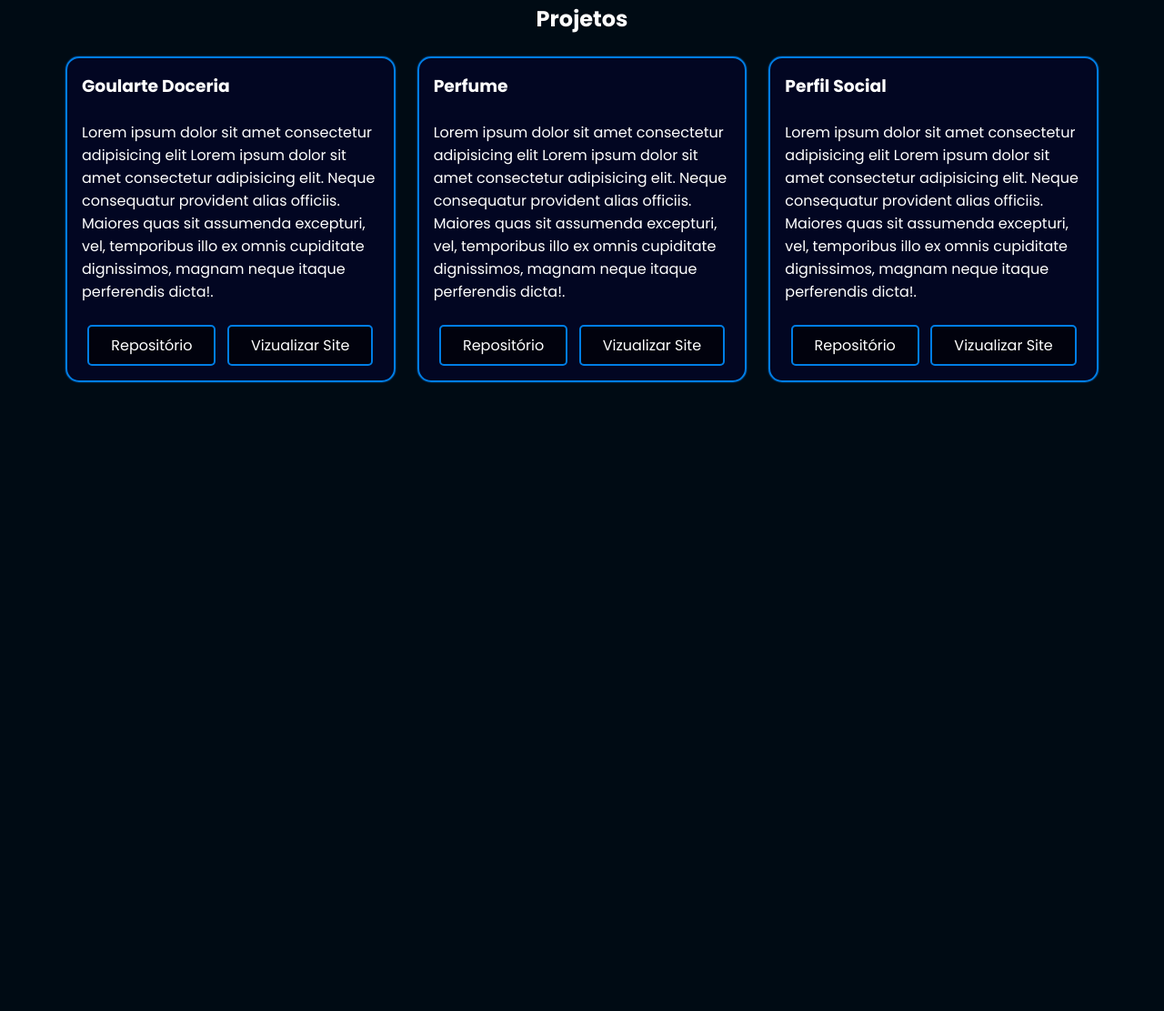
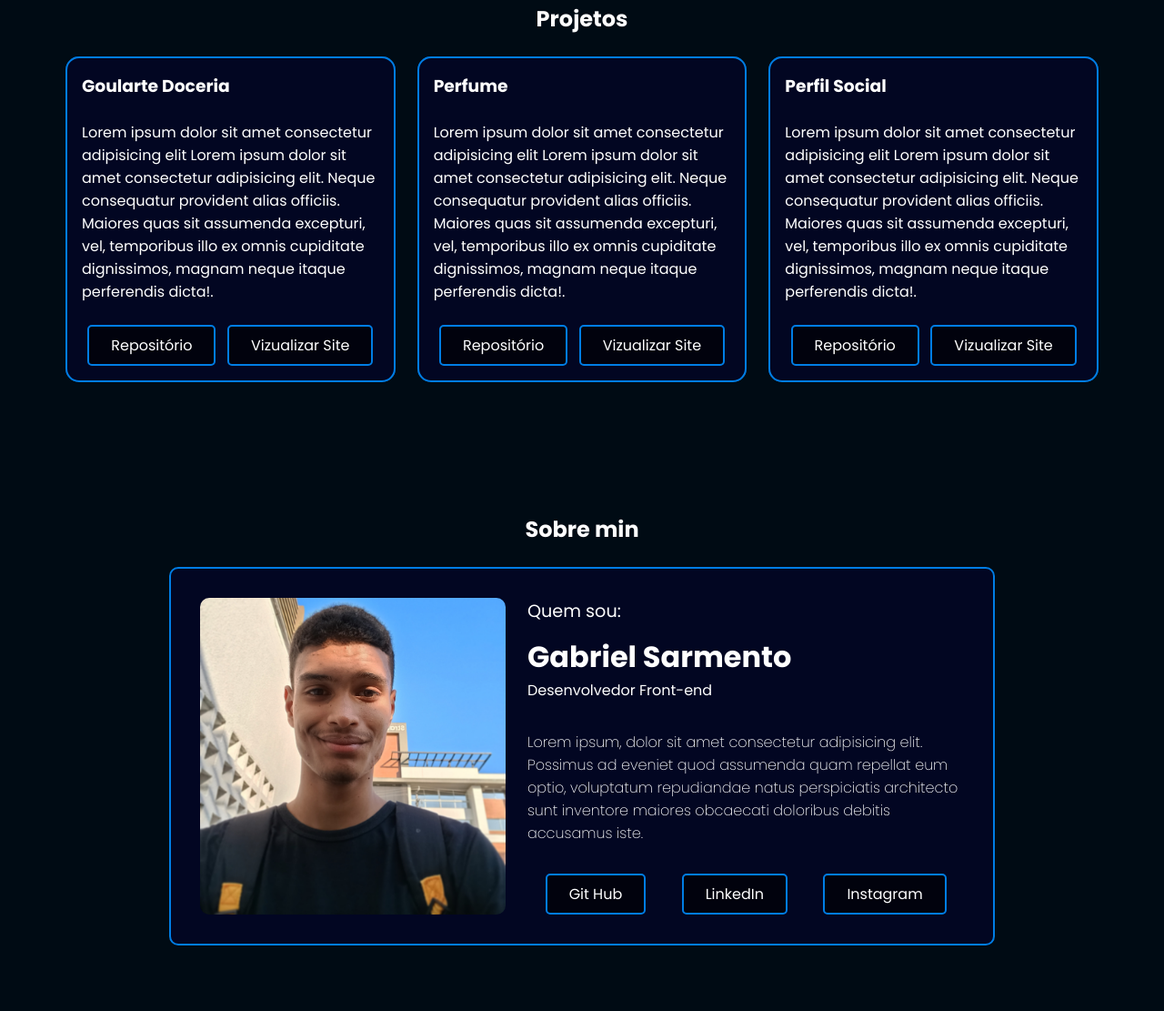
Before and after one commit to GabrielSarmento/Meu-Portifolio, a plain HTML site: page index.html in a window 1280 px wide. Shown: the part 856-1967 px from the top of the page at 91% size. Before the commit the page ends 1348 px from the top, so only its background shows below. Drawn offline with Linux system fonts and the light colour scheme.

Commit message:
sobre min quase finalizado

```diff
--- a/index.html
+++ b/index.html
@@ -58,6 +58,23 @@
                 </div>
             </div>
         </section>
+        <section class="sobre-min">
+            <h2>Sobre min</h2>
+            <div class="container-sobre">
+                <img src="img/ftperfil.jpg" alt="">
+                <div class="container-sobre-descriçao">
+                    <p class="quemsou">Quem sou:</p>
+                    <h4>Gabriel Sarmento</h4>
+                    <p class="dev">Desenvolvedor Front-end</p>
+                    <p class="desc" >Lorem ipsum, dolor sit amet consectetur adipisicing elit. Possimus ad eveniet quod assumenda quam repellat eum optio, voluptatum repudiandae natus perspiciatis architecto sunt inventore maiores obcaecati doloribus debitis accusamus iste.</p>
+                    <div class="buttons">
+                        <a href="">Git Hub</a>
+                        <a href="">LinkedIn</a>
+                        <a href="">Instagram</a>
+                    </div>
+                </div>
+            </div>
+        </section>
     </main>
     <script src="main.js"></script>
 </body>
--- a/style.css
+++ b/style.css
@@ -1,6 +1,8 @@
 @import url('styles/header.css');
 @import url(styles/banner.css);
 @import url(styles/projetos.css);
+@import url(styles/sobremin.css);
+
 
 /*Font Principal*/
 @import url('https://fonts.googleapis.com/css2?family=Poppins:ital,wght@0,100;0,200;0,300;0,400;0,500;0,600;0,700;0,800;0,900;1,100;1,200;1,300;1,400;1,500;1,600;1,700;1,800;1,900&display=swap');
--- /dev/null
+++ b/styles/sobremin.css
@@ -0,0 +1,78 @@
+.sobre-min{
+    padding: 4.5em;
+    display: flex;
+    align-items: center;
+    flex-direction: column;
+}
+.sobre-min h2 {
+    color: white;
+    padding-bottom: 1em;
+}
+
+.container-sobre{
+    width: 80%;
+    background-color:  rgba(5, 0, 53, 0.438);
+    display: flex;
+    gap: 1.5em;
+    padding: 2em;
+    border-radius: 10px;
+    border: 2px solid var(--cor-destaque);
+}
+
+.container-sobre img {
+    width: 40%;
+    border-radius: 10px;
+}
+
+.container-sobre-descriçao{
+    display: flex;
+    flex-direction: column;
+    gap: 2em;
+}
+
+.quemsou{
+    font-size:1.2em ;
+    margin-bottom: -1em;
+}
+
+h4 {
+    font-size: 2em;
+}
+
+
+.dev {
+    margin-top: -2em;
+}
+
+.desc {
+    font-weight: 250;
+}
+/*
+.buttons {
+    display: flex;
+    padding: 1em;
+    gap: 2em;
+    justify-content: center;
+
+
+}*/
+
+.buttons{
+    display: flex;
+    width: 100%;
+    justify-content: space-around;
+}
+
+.buttons a {
+    text-decoration: none;
+    background-color: rgba(0, 0, 0, 0.623);
+    color: white;
+    border: 2px solid var(--cor-destaque);
+    border-radius: 5px;
+    padding: 0.5em 1.5em;
+}
+
+.buttons a:hover{
+    background-color:rgba(0, 51, 80, 0.849) ;
+    transition: .5s;
+}
```
Also changed, not shown: img/ftperfil.jpg (added).
